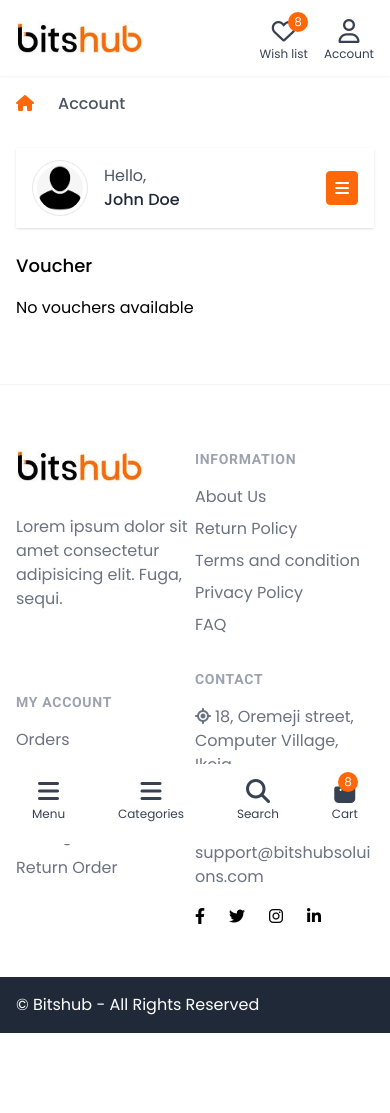
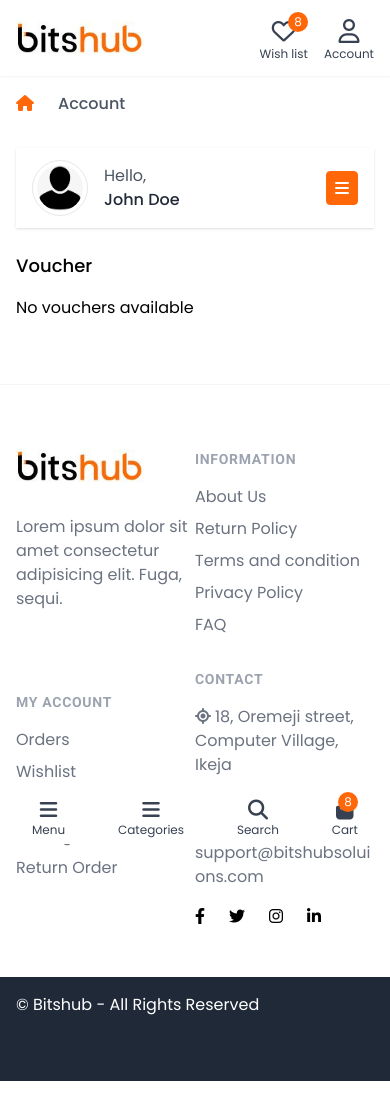
Before and after one commit to samsiteweb/bitshub-frontend, a React (Create React App) app: page /account/voucher in a window 390 px wide. After the commit the page ends 1081 px from the top, so only its background shows below. Built offline with nearby package versions, Linux system fonts and the light colour scheme; some icons are missing.

Commit message:
updated bottombar UI

```diff
--- a/src/components/BottomBar.js
+++ b/src/components/BottomBar.js
@@ -2,27 +2,27 @@ import React from "react";
 
 const BottomBar = () => {
   return (
-    <div className="flex justify-between items-center bg-white py-3 px-8">
+    <div className="flex justify-between items-center bg-white py-2 px-8">
       <div className="text-center text-gray-700 hover:text-primary transition relative">
-        <div className="text-2xl">
+        <div className="text-xl">
           <i className="fas fa-bars"></i>
         </div>
         <div className="text-xs leading-3">Menu</div>
       </div>
       <div className="text-center text-gray-700 hover:text-primary transition relative">
-        <div className="text-2xl">
+        <div className="text-xl">
           <i className="fas fa-bars"></i>
         </div>
         <div className="text-xs leading-3">Categories</div>
       </div>
       <div className="text-center text-gray-700 hover:text-primary transition relative">
-        <div className="text-2xl">
+        <div className="text-xl">
           <i className="fas fa-search"></i>
         </div>
         <div className="text-xs leading-3">Search</div>
       </div>
       <div className="text-center text-gray-700 hover:text-primary transition relative">
-        <div className="text-2xl">
+        <div className="text-xl">
           <i className="fas fa-shopping-bag"></i>
         </div>
         <div className="text-xs leading-3">Cart</div>
--- a/src/components/Footer.js
+++ b/src/components/Footer.js
@@ -88,13 +88,13 @@ const Footer = () => {
           </div>
         </div>
       </div>
-      <div className="bg-gray-800 py-4 mb-20 md:mb-0">
+      <div className="bg-gray-800 pt-4 pb-16 md:mb-0">
         <div className="container flex items-center justify-between">
           <p className="text-white">© Bitshub - All Rights Reserved</p>
         </div>
       </div>
 
-      <div className="fixed bottom-0 left-0 right-0 block md:hidden h-20 bg-white">
+      <div className="fixed bottom-0 left-0 right-0 block md:hidden bg-white">
         <BottomBar />
       </div>
     </div>
```
